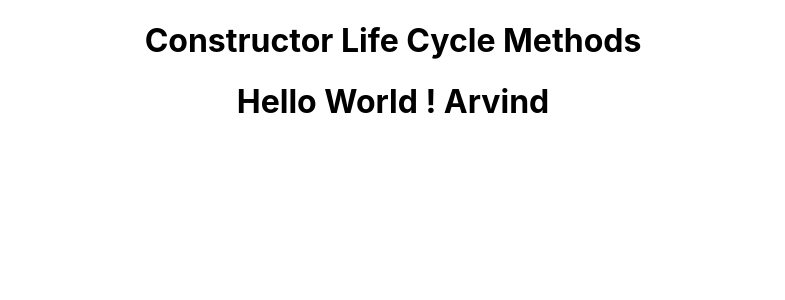
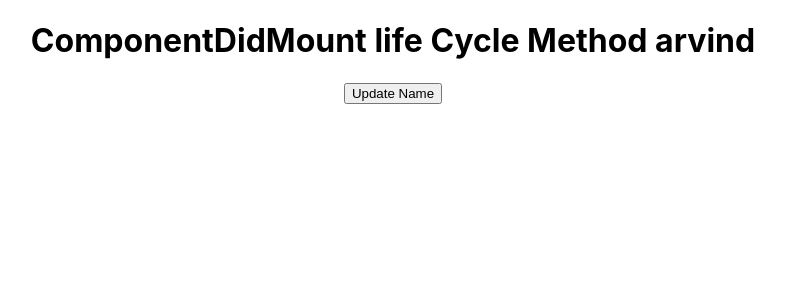
Before and after one commit to Arvindkr123/React-Learning, a React (Create React App) app: page / in a window 1280 px wide. Shown: the top 300 px of the page, without its empty margins (247-1032 px from the left). Built offline with nearby package versions, Linux system fonts and the light colour scheme.

Commit message:
How ComponentDidMount life cycle method works It invoked only once It can be used to called api's

```diff
--- a/src/App.js
+++ b/src/App.js
@@ -2,39 +2,45 @@ import logo from './logo.svg';
 import './App.css';
 import React from 'react';
 
-// class App extends React.Component {
-//   constructor() {
-//     super();
-//     console.log('Constructor called');
-//   }
-
-//   render() {
-//     console.log('render called');
-//     return (
-//       <div className='App'>
-//         <h1>Constructor Life Cycle Methods</h1>
-//         <h1>Hello World ! </h1>
-//       </div>
-//     )
-//   }
-// }
-class App extends React.Component {
-  constructor() {
+class App extends React.Component{
+  constructor(){
     super();
     this.state = {
-      data :'Arvind'
+      name:'arvind'
     }
+
   }
-
-  render() {
+  componentDidMount(){
+    console.log('componentDidMount called')
+  }
+  render(){
+    console.log('render called')
     return (
       <div className='App'>
-        <h1>Constructor Life Cycle Methods</h1>
-        <h1>Hello World ! {this.state.data} </h1>
+        <h1>ComponentDidMount life Cycle Method {this.state.name}</h1>
+        <button onClick={()=>this.setState({name:'Thakur'})}>Update Name</button>
       </div>
     )
   }
 }
 
+// class App extends React.Component{
+//   constructor(){
+//     super();
+//     console.log('Constructor called')
+
+//   }
+//   componentDidMount(){
+//     console.log('componentDidMount called')
+//   }
+//   render(){
+//     console.log('render called')
+//     return (
+//       <div className='App'>
+//         <h1>ComponentDidMount life Cycle Method</h1>
+//       </div>
+//     )
+//   }
+// }
 
 export default App;
```
Also changed, not shown: 1 other file (tests, documents, lock files or other folders).
